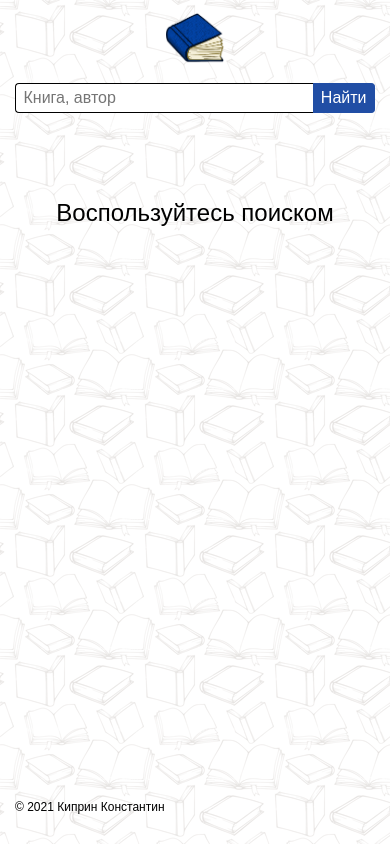
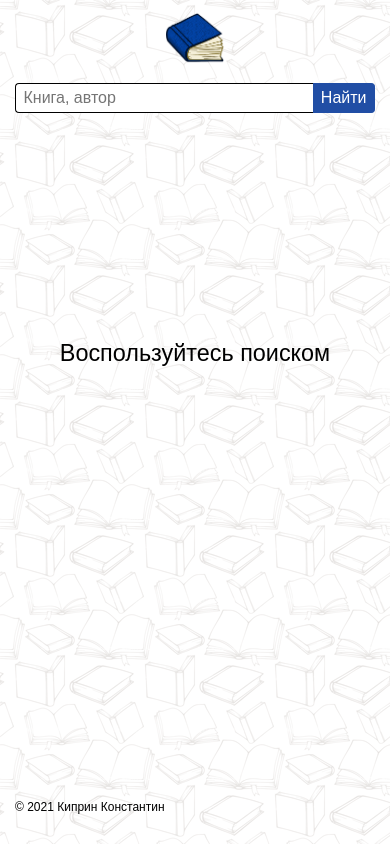
Before and after one commit to Etsugi/book-search, a React (Create React App) app: page / in a window 390 px wide. Built offline with nearby package versions, Linux system fonts and the light colour scheme.

Commit message:
автофокус на инпут, фикс таймера, upd стиля сообщения

```diff
--- a/src/components/BooksCardList/__not-found/books-card-list__not-found.css
+++ b/src/components/BooksCardList/__not-found/books-card-list__not-found.css
@@ -1,25 +1,25 @@
 .books-card-list__not-found {
-  margin: 74px auto 123px;
+  margin: auto;
   padding: 0;
-  font-size: 24px;
+  font-size: 3vw;
+  line-height: 4vw;
   font-style: normal;
-  font-weight: 500;
-  line-height: 29px;
   letter-spacing: 0em;
   text-align: center;
 
-  transition: all 0.5s ease-in-out 0s;
+  transition: all 0.1s ease-in-out 0s;
 }
 
-
-@media (min-width: 320px) and (max-width: 767px) {
+@media (max-width: 767px) {
   .books-card-list__not-found {
-    margin: 70px auto 80px;
+    font-size: 6vw;
+    line-height: 7vw;
   }
 }
 
-@media (min-width: 768px) and (max-width: 1023px) {
+@media (min-width: 767px) and (max-width: 1023px) {
   .books-card-list__not-found {
-    margin: 23.04vh auto 96px;
+    font-size: 4vw;
+    line-height: 5vw;
   }
 }
--- a/src/components/SearchForm/SearchForm.js
+++ b/src/components/SearchForm/SearchForm.js
@@ -39,6 +39,7 @@ function SearchForm(props) {
 
   function handleSubmit(e) {
     e.preventDefault();
+    clearTimeout(isTimerId);
     searchBooks(isInput);
   }
 
@@ -62,7 +63,7 @@ function SearchForm(props) {
 
   return (
     <form className="search-form" onSubmit={handleSubmit} noValidate>
-      <input className="search-form__input" placeholder="Книга, автор" onChange={handleChange}></input>
+      <input className="search-form__input" placeholder="Книга, автор" onChange={handleChange} autoFocus></input>
       <button className="search-form__button-submit" onClick={handleSubmit}>Найти</button>
     </form>
   );
```
